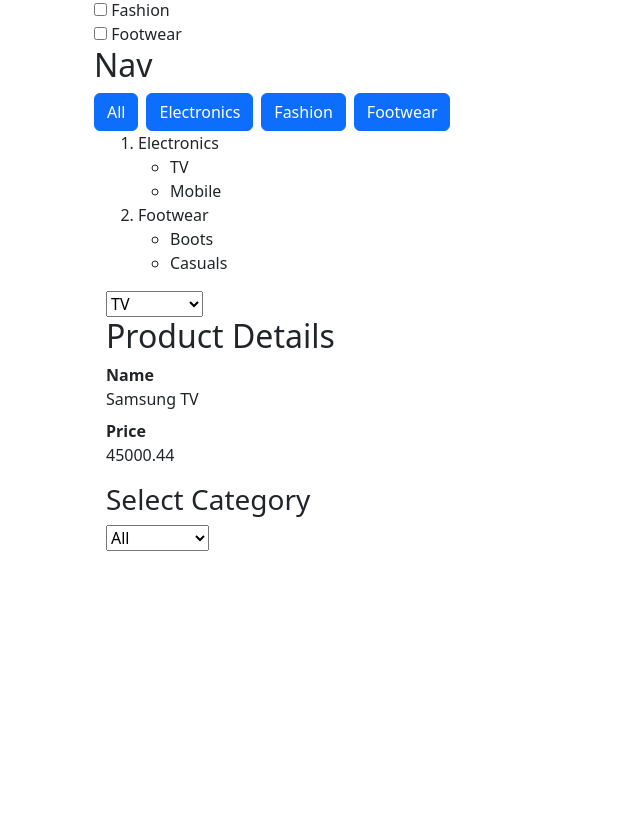
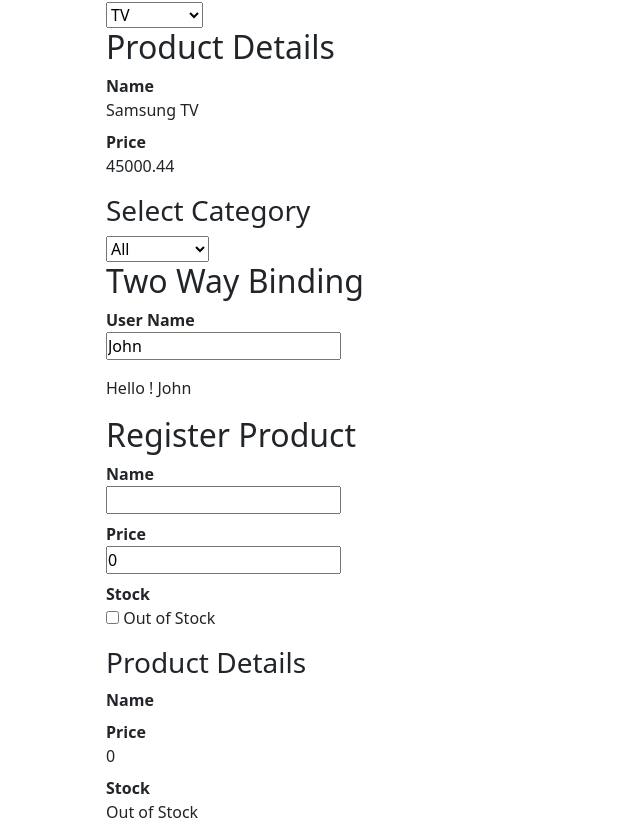
Before and after one commit to tilaksaxena16/classproject, a React (Create React App) app: page /data in a window 1280 px wide. Shown: the part 218-1058 px from the top of the page, without its empty margins (0-640 px from the left). Before the commit the page ends 800 px from the top, so only its background shows below. Built offline with nearby package versions, Linux system fonts and the light colour scheme.

Commit message:
two way data binding

```diff
--- a/src/components/Databinding.jsx
+++ b/src/components/Databinding.jsx
@@ -1,4 +1,4 @@
-import React , {useState} from "react";
+import React, { useState } from "react";
 
 
 const Databinding = () => {
@@ -20,6 +20,36 @@ const Databinding = () => {
         { Category: "Electronics", Products: ["TV", "Mobile"] },
         { Category: "Footwear", Products: ["Boots", "Casuals"] }
     ];
+
+    const [userName, setUserName] = useState('John');
+
+    function NameChange(e) {
+        setUserName(e.target.value);
+    }
+
+    const [productss, setProduct] = useState({ Name: '', Price: 0, Stock: false });
+
+    function handleNameChange(e) {
+        setProduct({
+            Name: e.target.value,
+            Price: productss.Price,
+            Stock: productss.Stock
+        })
+    }
+    function handlePriceChange(e) {
+        setProduct({
+            Name: productss.Name,
+            Price: e.target.value,
+            Stock: productss.Stock
+        })
+    }
+    function handleStockChange(e) {
+        setProduct({
+            Name: productss.Name,
+            Price: productss.Price,
+            Stock: e.target.checked
+        })
+    }
 
     return (
         <>
@@ -119,6 +149,38 @@ const Databinding = () => {
                         }
                     </select>
                 </div>
+                <div className="container-fluid">
+                    <h2>Two Way Binding</h2>
+                    <dl>
+                        <dt>User Name</dt>
+                        <dd><input type="text" onChange={NameChange} value={userName} /></dd>
+                    </dl>
+                    <p>Hello ! {userName}</p>
+                </div>
+
+                <div className="container-fluid">
+                    <h2>Register Product</h2>
+                    <dl>
+                        <dt>Name</dt>
+                        <dd><input type="text" onChange={handleNameChange} value={productss.Name} /></dd>
+                        <dt>Price</dt>
+                        <dd><input type="text" onChange={handlePriceChange} value={productss.Price} /></dd>
+                        <dt>Stock</dt>
+                        <dd>
+                            <input type="checkbox" onChange={handleStockChange} checked={productss.Stock} /> {(productss.Stock == true) ? "Available" : "Out of Stock"}
+                        </dd>
+                    </dl>
+                    <h3>Product Details</h3>
+                    <dl>
+                        <dt>Name</dt>
+                        <dd>{productss.Name}</dd>
+                        <dt>Price</dt>
+                        <dd>{productss.Price}</dd>
+                        <dt>Stock</dt>
+                        <dd>{(productss.Stock == true) ? "Available" : "Out of Stock"}</dd>
+                    </dl>
+                </div>
+
             </div>
         </>
     )
```
